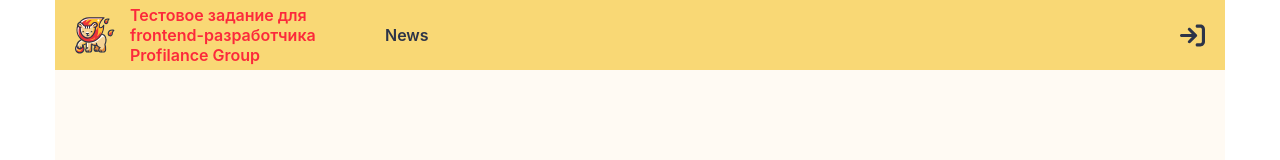
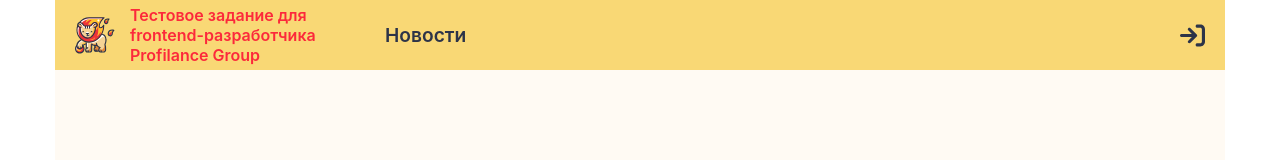
Before and after one commit to tilvlur/news-app, a React (Create React App) app: page / in a window 1280 px wide. Shown: the top 160 px of the page. Built offline with nearby package versions, Linux system fonts and the light colour scheme.

Commit message:
Some style mod

```diff
--- a/src/app/Header/Navigation/Navigation.module.scss
+++ b/src/app/Header/Navigation/Navigation.module.scss
@@ -49,6 +49,10 @@
       .text {
         max-width: 170px;
       }
+
+      span {
+        font-size: 0.9rem;
+      }
     }
 
     @include bp-between($mobile, $tablet) {
@@ -63,6 +67,10 @@
       .text {
         max-width: 180px;
       }
+
+      span {
+        font-size: 1rem;
+      }
     }
 
     @include bp-from($tablet) {
@@ -76,6 +84,10 @@
       .text {
         max-width: 240px;
       }
+
+      span {
+        font-size: 1.2rem;
+      }
     }
   }
 }
--- a/src/app/Header/Navigation/index.tsx
+++ b/src/app/Header/Navigation/index.tsx
@@ -24,7 +24,7 @@ function Navigation() {
         {renderLogo}
       </NavLink>
       <NavLink to="news" className={linkStyle}>
-        News
+        <span>Новости</span>
       </NavLink>
     </nav>
   );
--- a/src/features/login/Login/Popup/index.tsx
+++ b/src/features/login/Login/Popup/index.tsx
@@ -60,10 +60,10 @@ function Popup({ isCloseAfterPass, setIsShowPopup }: PopupProps) {
   // RENDER ELEMENTS
   const renderMainBtn =
     passStatus === "pass" ? (
-      <Button text="Logout" onClick={onLogoutHandle} />
+      <Button text="Выйти" onClick={onLogoutHandle} />
     ) : (
       <Button
-        text="Login"
+        text="Войти"
         onClick={onLoginHandle}
         disabled={isMainBtnDisabled}
       />
```
